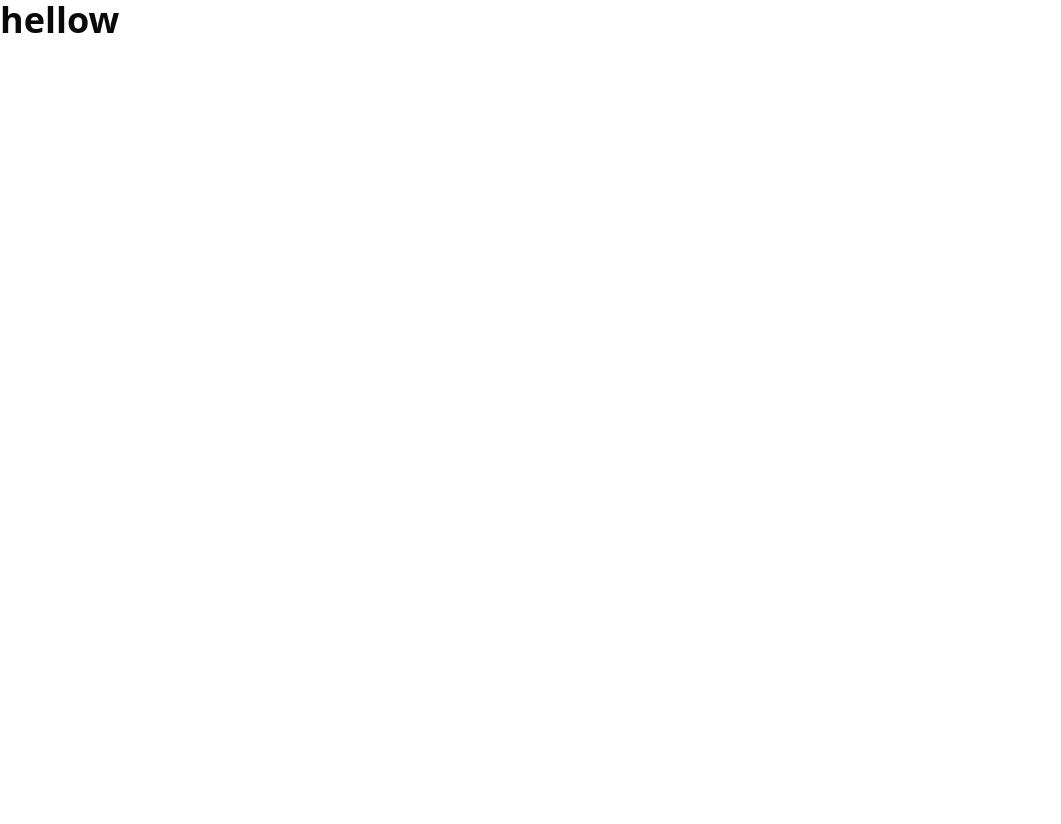
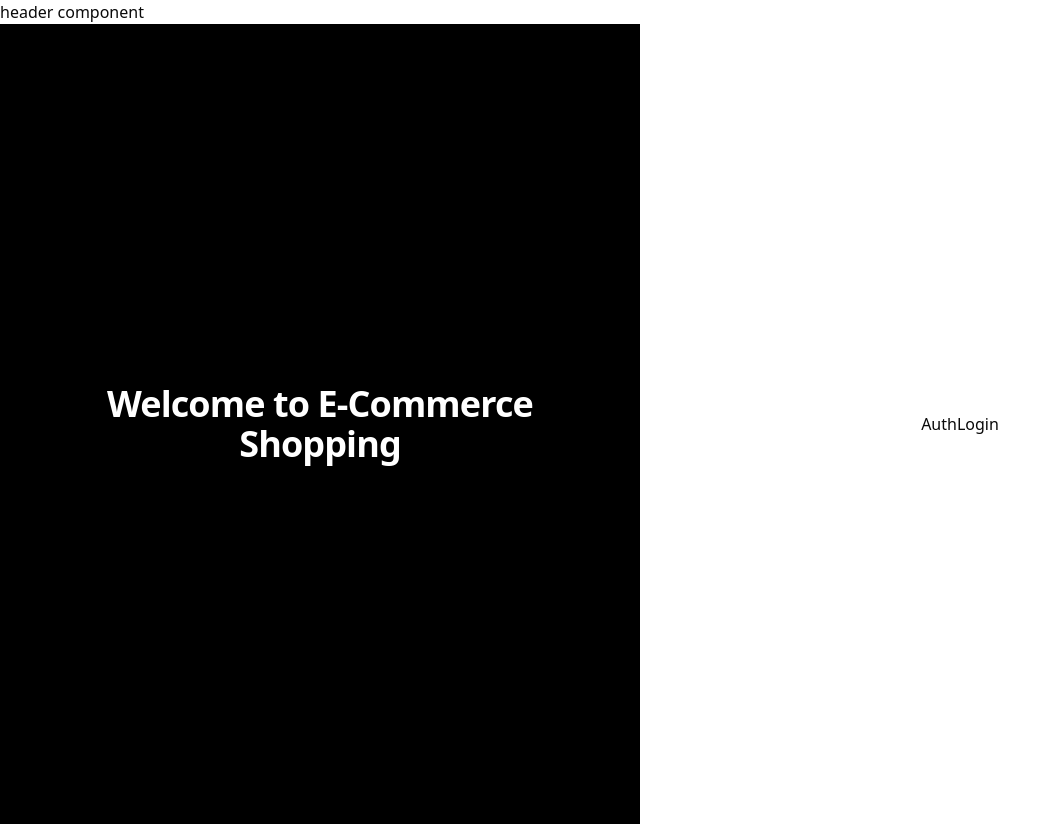
Before and after one commit to 4getDeepCode/Shopping-App, a React app in the folder frontend/: page /auth/login in a window 1280 px wide. Shown: the whole page, without its empty margins (0-1061 px from the left). Before the commit the page ends 800 px from the top, so only its background shows below. Built offline with nearby package versions, Linux system fonts and the light colour scheme; the HTML template or start-up script is replaced by a standard one.

Commit message:
add admin dashboard layout and pages

```diff
--- a/frontend/src/App.jsx
+++ b/frontend/src/App.jsx
@@ -1,11 +1,43 @@
 import { useState } from 'react'
+import { Route, Routes } from 'react-router-dom'
+import AuthLayout from './components/auth/layout'
+import AuthLogin from './pages/auth/login'
+import AuthRegister from './pages/auth/register'
+import AdminLayout from './components/admin-view/layout'
+import AdminOrders from './pages/admin-view/orders'
+import AdminProducts from './pages/admin-view/products'
+import AdminFeatures from './pages/admin-view/features'
+import AdminDashboard from './pages/admin-view/dashboard'
 
 
 function App() {
 
 
   return (
-   <h1 className='text-4xl font-bold'>hellow</h1>
+    <div className="flex flex-col overflow-hidden bg-white">
+      <h1>header component</h1>
+
+      <Routes>
+
+        <Route path='/auth' element={<AuthLayout />}>
+          <Route path='login' element={<AuthLogin/>}/>
+          <Route path='register' element={<AuthRegister/>}/>
+        </Route>
+
+        <Route path='/admin' element={<AdminLayout/>}>
+          <Route path='dashboard' element={<AdminDashboard/>}/>
+          <Route path='features' element={<AdminFeatures/>}/>
+          <Route path='products' element={<AdminProducts/>}/>
+          <Route path='orders' element={<AdminOrders/>}/>
+
+
+        </Route>
+
+
+      </Routes>
+
+    </div>
+
   )
 }
 
--- /dev/null
+++ b/frontend/src/components/admin-view/header.jsx
@@ -0,0 +1,9 @@
+import React from 'react'
+
+function AdminHeader() {
+  return (
+    <div>AdminHeader</div>
+  )
+}
+
+export default AdminHeader
--- /dev/null
+++ b/frontend/src/components/admin-view/layout.jsx
@@ -0,0 +1,20 @@
+import React from 'react'
+import AdminSideBar from './sidebar'
+import AdminHeader from './header'
+import { Outlet } from 'react-router-dom'
+
+function AdminLayout() {
+    return (
+        <div className="flex min-h-screen w-full">
+            <AdminSideBar />
+            <div className="flex flex-1 flex-col">
+                <AdminHeader />
+                <main className="flex-1 flex-col flex bg-muted/40 p-4 md:p-6">
+                    <Outlet />
+                </main>
+            </div>
+        </div>
+    )
+}
+
+export default AdminLayout
--- /dev/null
+++ b/frontend/src/components/admin-view/sidebar.jsx
@@ -0,0 +1,9 @@
+import React from 'react'
+
+function AdminSideBar() {
+  return (
+    <div>AdminSideBar</div>
+  )
+}
+
+export default AdminSideBar
--- a/frontend/src/components/auth/layout.jsx
+++ b/frontend/src/components/auth/layout.jsx
@@ -0,0 +1,21 @@
+import React from 'react'
+import { Outlet } from 'react-router-dom'
+
+function AuthLayout() {
+  return (
+    <div className="flex min-h-screen w-full">
+      <div className="hidden lg:flex items-center justify-center bg-black w-1/2 px-12">
+        <div className="max-w-md space-y-6 text-center text-primary-foreground">
+          <h1 className="text-4xl text-white font-extrabold tracking-tight">
+            Welcome to E-Commerce Shopping
+          </h1>
+        </div>
+      </div>
+      <div className="flex flex-1 items-center justify-center bg-background px-4 py-12 sm:px-6 lg:px-8">
+        <Outlet/>
+      </div>
+    </div>
+  )
+}
+
+export default AuthLayout
--- /dev/null
+++ b/frontend/src/pages/admin-view/dashboard.jsx
@@ -0,0 +1,9 @@
+import React from 'react'
+
+function AdminDashboard() {
+  return (
+    <div>AdminDashboard</div>
+  )
+}
+
+export default AdminDashboard
--- /dev/null
+++ b/frontend/src/pages/admin-view/features.jsx
@@ -0,0 +1,9 @@
+import React from 'react'
+
+function AdminFeatures() {
+  return (
+    <div>AdminFeatures</div>
+  )
+}
+
+export default AdminFeatures
--- /dev/null
+++ b/frontend/src/pages/admin-view/orders.jsx
@@ -0,0 +1,9 @@
+import React from 'react'
+
+function AdminOrders() {
+  return (
+    <div>AdminOrders</div>
+  )
+}
+
+export default AdminOrders
--- /dev/null
+++ b/frontend/src/pages/admin-view/products.jsx
@@ -0,0 +1,9 @@
+import React from 'react'
+
+function AdminProducts() {
+  return (
+    <div>AdminProducts</div>
+  )
+}
+
+export default AdminProducts
--- a/frontend/src/pages/auth/login.jsx
+++ b/frontend/src/pages/auth/login.jsx
@@ -0,0 +1,9 @@
+import React from 'react'
+
+function AuthLogin() {
+  return (
+    <div>AuthLogin</div>
+  )
+}
+
+export default AuthLogin
--- a/frontend/src/pages/auth/register.jsx
+++ b/frontend/src/pages/auth/register.jsx
@@ -0,0 +1,9 @@
+import React from 'react'
+
+function AuthRegister() {
+  return (
+    <div>AuthRegister</div>
+  )
+}
+
+export default AuthRegister
```
